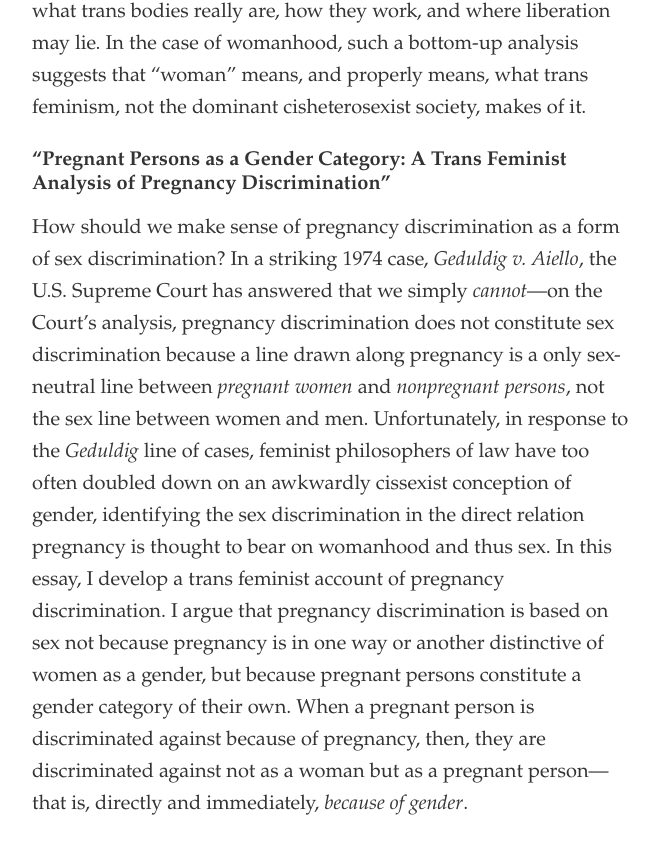
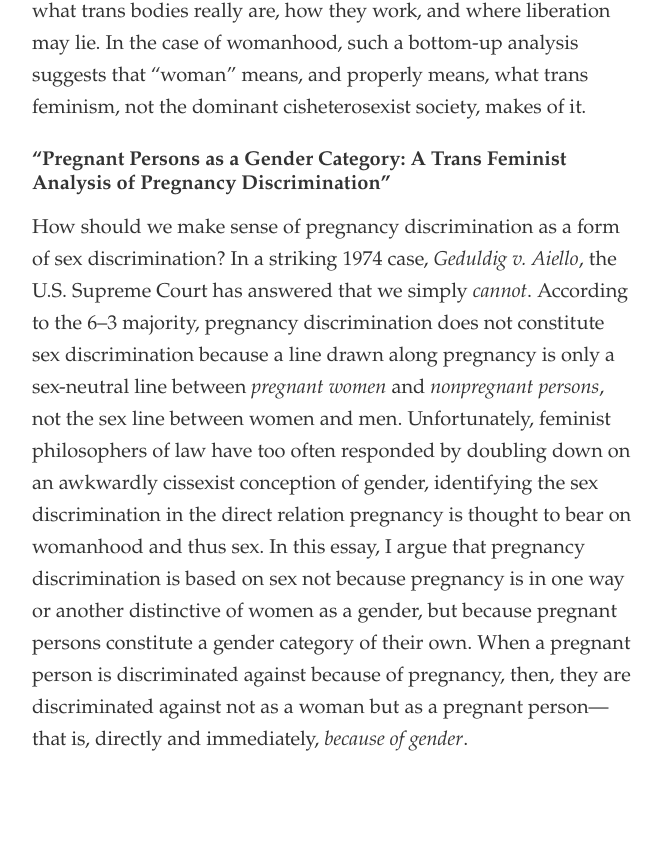
Before and after one commit to dingherself/dingherself.github.io, a Jekyll site: the page built from research.md, in a window 1280 px wide and 900 px high, scrolled down 776 px. Shown: the top 854 px of the window, without its empty margins (308-970 px from the left). Built offline with Jekyll 4.4.1, drawn with Linux system fonts in a browser that asks for light colours; nearby versions of some CDN libraries; some web fonts are replaced.

Commit message:
improve language some more

```diff
--- a/research.md
+++ b/research.md
@@ -18,4 +18,4 @@ Leading philosophical accounts of “woman” follow a *top-down* approach: they
 
 ### “Pregnant Persons as a Gender Category: A Trans Feminist Analysis of Pregnancy Discrimination”
 
-How should we make sense of pregnancy discrimination as a form of sex discrimination? In a striking 1974 case, *Geduldig v. Aiello*, the U.S. Supreme Court has answered that we simply *cannot*—on the Court’s analysis, pregnancy discrimination does not constitute sex discrimination because a line drawn along pregnancy is a only sex-neutral line between *pregnant women* and *nonpregnant persons*, not the sex line between women and men. Unfortunately, in response to the *Geduldig* line of cases, feminist philosophers of law have too often doubled down on an awkwardly cissexist conception of gender, identifying the sex discrimination in the direct relation pregnancy is thought to bear on womanhood and thus sex. In this essay, I develop a trans feminist account of pregnancy discrimination. I argue that pregnancy discrimination is based on sex not because pregnancy is in one way or another distinctive of women as a gender, but because pregnant persons constitute a gender category of their own. When a pregnant person is discriminated against because of pregnancy, then, they are discriminated against not as a woman but as a pregnant person—that is, directly and immediately, *because of gender*.
+How should we make sense of pregnancy discrimination as a form of sex discrimination? In a striking 1974 case, *Geduldig v. Aiello*, the U.S. Supreme Court has answered that we simply *cannot*. According to the 6–3 majority, pregnancy discrimination does not constitute sex discrimination because a line drawn along pregnancy is only a sex-neutral line between *pregnant women* and *nonpregnant persons*, not the sex line between women and men. Unfortunately, feminist philosophers of law have too often responded by doubling down on an awkwardly cissexist conception of gender, identifying the sex discrimination in the direct relation pregnancy is thought to bear on womanhood and thus sex. In this essay, I argue that pregnancy discrimination is based on sex not because pregnancy is in one way or another distinctive of women as a gender, but because pregnant persons constitute a gender category of their own. When a pregnant person is discriminated against because of pregnancy, then, they are discriminated against not as a woman but as a pregnant person—that is, directly and immediately, *because of gender*.
```
